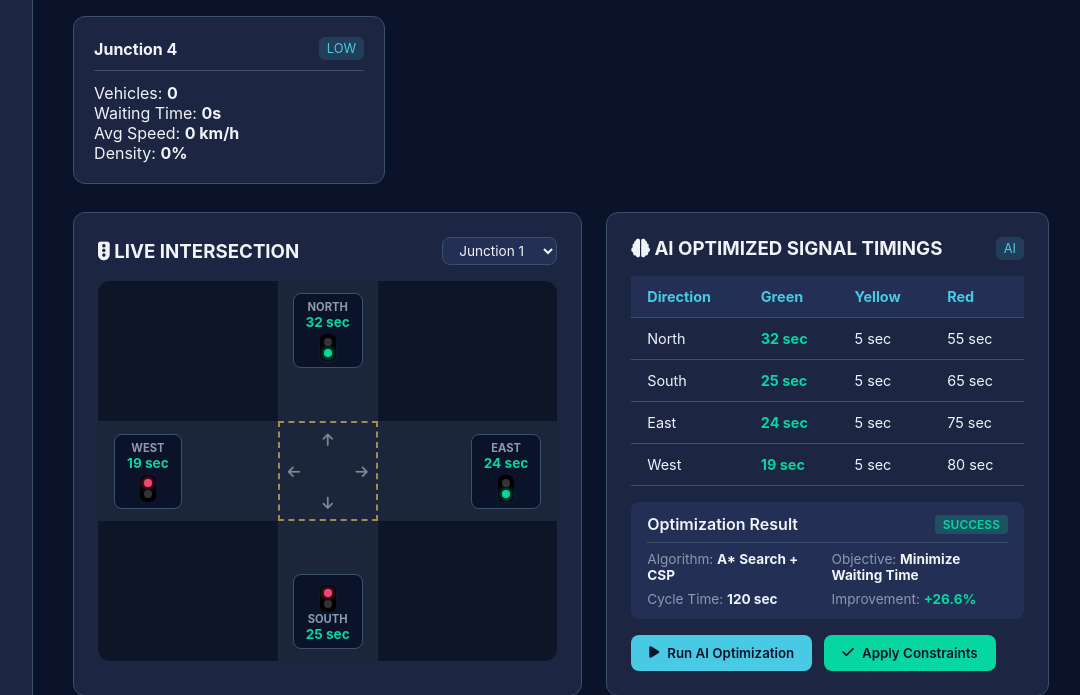
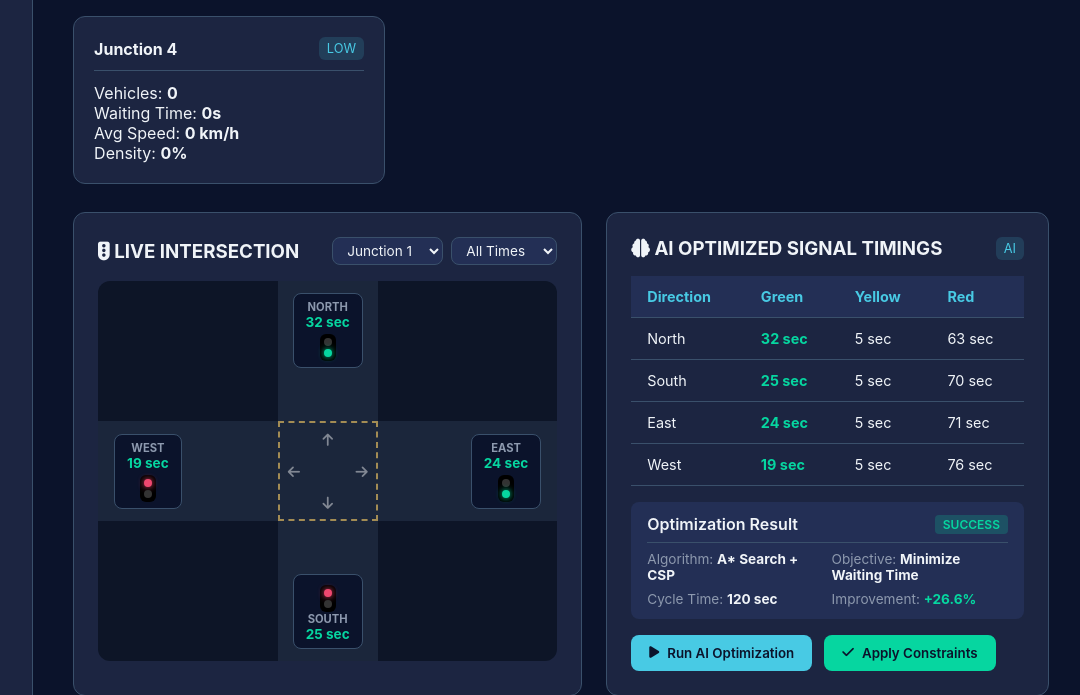
Before and after one commit to tatikondaloknath-eng/trafficsignal_ai_project, a Flask app: page / in a window 1280 px wide. Shown: the part 470-1165 px from the top of the page, without its empty margins (191-1271 px from the left). Run offline with Flask 3, Linux system fonts and the light colour scheme; data that the repository does not hold is empty.

Commit message:
Update index.html

```diff
--- a/templates/index.html
+++ b/templates/index.html
@@ -80,18 +80,27 @@
                 <div class="section-title"><h3>Intersections Overview</h3></div>
                 <div class="junction-grid" id="dash-junctions-container"></div>
 
-                <!-- LIVE INTERSECTION ROAD GRAPHIC & AI SIGNAL TIMINGS -->
+                <!-- LIVE INTERSECTION ROAD GRAPHIC & AI TIMINGS -->
                 <div class="dashboard-intersection-row">
-                    <!-- Road Crossroad Graphic with Interactive Dropdown -->
+                    <!-- Road Crossroad Graphic -->
                     <div class="card road-card">
                         <div class="card-header-flex">
                             <h3><i class="fa-solid fa-traffic-light"></i> LIVE INTERSECTION</h3>
-                            <select id="dash-junction-select" class="select-input" style="padding: 4px 12px; font-size: 0.85rem;">
-                                <option value="1" selected>Junction 1</option>
-                                <option value="2">Junction 2</option>
-                                <option value="3">Junction 3</option>
-                                <option value="4">Junction 4</option>
-                            </select>
+                            <div style="display: flex; gap: 8px;">
+                                <select id="dash-junction-select" class="select-input" style="padding: 4px 10px; font-size: 0.85rem;">
+                                    <option value="1" selected>Junction 1</option>
+                                    <option value="2">Junction 2</option>
+                                    <option value="3">Junction 3</option>
+                                    <option value="4">Junction 4</option>
+                                </select>
+                                <select id="dash-time-select" class="select-input" style="padding: 4px 10px; font-size: 0.85rem;">
+                                    <option value="all" selected>All Times</option>
+                                    <option value="morning">Morning</option>
+                                    <option value="afternoon">Afternoon</option>
+                                    <option value="evening">Evening</option>
+                                    <option value="night">Night</option>
+                                </select>
+                            </div>
                         </div>
 
                         <div class="intersection-map">
@@ -107,7 +116,7 @@
                             <!-- North Unit -->
                             <div class="traffic-unit unit-north">
                                 <div class="unit-label">NORTH</div>
-                                <div class="unit-time" id="sig-N">40 sec</div>
+                                <div class="unit-time" id="sig-N">32 sec</div>
                                 <div class="mini-signal">
                                     <span class="light red"></span>
                                     <span class="light green active"></span>
@@ -121,13 +130,13 @@
                                     <span class="light green"></span>
                                 </div>
                                 <div class="unit-label">SOUTH</div>
-                                <div class="unit-time" id="sig-S">30 sec</div>
+                                <div class="unit-time" id="sig-S">25 sec</div>
                             </div>
 
                             <!-- East Unit -->
                             <div class="traffic-unit unit-east">
                                 <div class="unit-label">EAST</div>
-                                <div class="unit-time" id="sig-E">20 sec</div>
+                                <div class="unit-time" id="sig-E">24 sec</div>
                                 <div class="mini-signal">
                                     <span class="light red"></span>
                                     <span class="light green active"></span>
@@ -137,7 +146,7 @@
                             <!-- West Unit -->
                             <div class="traffic-unit unit-west">
                                 <div class="unit-label">WEST</div>
-                                <div class="unit-time" id="sig-W">15 sec</div>
+                                <div class="unit-time" id="sig-W">19 sec</div>
                                 <div class="mini-signal">
                                     <span class="light red active"></span>
                                     <span class="light green"></span>
@@ -146,7 +155,7 @@
                         </div>
                     </div>
 
-                    <!-- AI Optimized Signal Timings Table & Result -->
+                    <!-- AI Optimized Signal Timings Table -->
                     <div class="card timings-card">
                         <div class="card-header-flex">
                             <h3><i class="fa-solid fa-brain"></i> AI OPTIMIZED SIGNAL TIMINGS</h3>
@@ -166,27 +175,27 @@
                                 <tbody>
                                     <tr>
                                         <td>North</td>
-                                        <td class="text-success"><b id="tbl-n-g">40 sec</b></td>
+                                        <td class="text-success"><b id="tbl-n-g">32 sec</b></td>
                                         <td>5 sec</td>
-                                        <td>55 sec</td>
+                                        <td>63 sec</td>
                                     </tr>
                                     <tr>
                                         <td>South</td>
-                                        <td class="text-success"><b id="tbl-s-g">30 sec</b></td>
+                                        <td class="text-success"><b id="tbl-s-g">25 sec</b></td>
                                         <td>5 sec</td>
-                                        <td>65 sec</td>
+                                        <td>70 sec</td>
                                     </tr>
                                     <tr>
                                         <td>East</td>
-                                        <td class="text-success"><b id="tbl-e-g">20 sec</b></td>
+                                        <td class="text-success"><b id="tbl-e-g">24 sec</b></td>
                                         <td>5 sec</td>
-                                        <td>75 sec</td>
+                                        <td>71 sec</td>
                                     </tr>
                                     <tr>
                                         <td>West</td>
-                                        <td class="text-success"><b id="tbl-w-g">15 sec</b></td>
+                                        <td class="text-success"><b id="tbl-w-g">19 sec</b></td>
                                         <td>5 sec</td>
-                                        <td>80 sec</td>
+                                        <td>76 sec</td>
                                     </tr>
                                 </tbody>
                             </table>
@@ -270,12 +279,19 @@
                 <div class="card">
                     <h3>AI Traffic Optimization Engine</h3>
                     <p class="mb-4">Calculates heuristic A* state-space signal allocations bounded by constraint satisfaction per intersection agent.</p>
-                    <div class="controls-row mb-4">
+                    <div class="controls-row mb-4" style="display: flex; gap: 12px; align-items: center;">
                         <select id="opt-junction-select" class="select-input">
                             <option value="1">Junction 1 (Agent 1)</option>
                             <option value="2">Junction 2 (Agent 2)</option>
                             <option value="3">Junction 3 (Agent 3)</option>
                             <option value="4">Junction 4 (Agent 4)</option>
+                        </select>
+                        <select id="opt-time-select" class="select-input">
+                            <option value="all">All Times</option>
+                            <option value="morning">Morning</option>
+                            <option value="afternoon">Afternoon</option>
+                            <option value="evening">Evening</option>
+                            <option value="night">Night</option>
                         </select>
                         <button class="btn btn-primary" id="run-opt-btn"><i class="fa-solid fa-brain"></i> Run AI Optimization</button>
                     </div>
@@ -327,13 +343,21 @@
                     </div>
 
                     <div class="dataset-controls mt-4">
-                        <div>
-                            <label for="sim-junction-select"><strong>Select Junction to Simulate:</strong></label>
+                        <div style="display: flex; gap: 12px; align-items: center;">
+                            <label for="sim-junction-select"><strong>Junction:</strong></label>
                             <select id="sim-junction-select" class="select-input">
-                                <option value="1">Junction 1 (Agent 1 Data)</option>
-                                <option value="2">Junction 2 (Agent 2 Data)</option>
-                                <option value="3">Junction 3 (Agent 3 Data)</option>
-                                <option value="4">Junction 4 (Agent 4 Data)</option>
+                                <option value="1">Junction 1</option>
+                                <option value="2">Junction 2</option>
+                                <option value="3">Junction 3</option>
+                                <option value="4">Junction 4</option>
+                            </select>
+                            <label for="sim-time-select"><strong>Time:</strong></label>
+                            <select id="sim-time-select" class="select-input">
+                                <option value="all">All Times</option>
+                                <option value="morning">Morning</option>
+                                <option value="afternoon">Afternoon</option>
+                                <option value="evening">Evening</option>
+                                <option value="night">Night</option>
                             </select>
                         </div>
                         <div id="sim-junction-stats" class="badge-accent">
```
